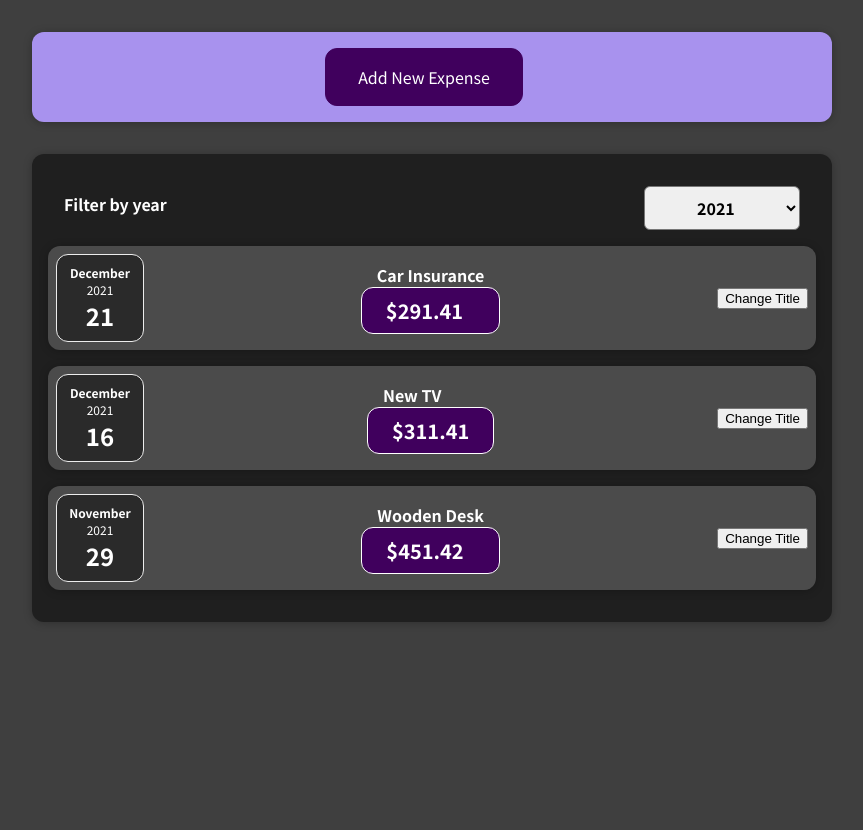
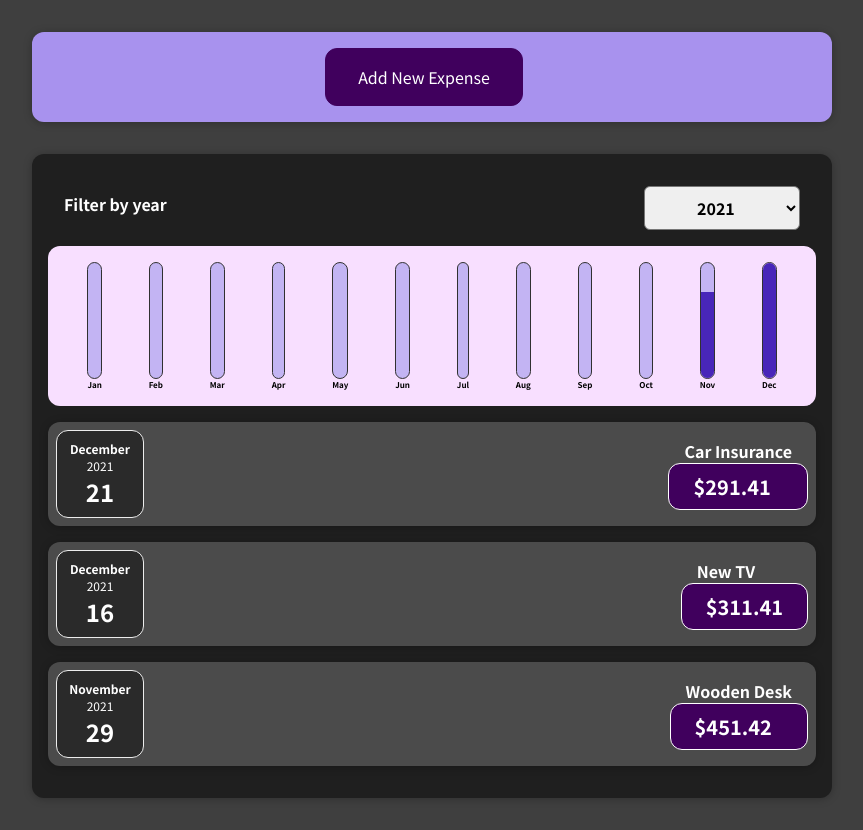
Before and after one commit to clopst/react-complete-guide, a React (Create React App) app: page / in a window 1280 px wide. Shown: the whole page, without its empty margins (208-1071 px from the left). Before the commit the page ends 800 px from the top, so only its background shows below. Built offline with nearby package versions, Linux system fonts and the light colour scheme.

Commit message:
create expenses chart

```diff
--- /dev/null
+++ b/src/components/Chart/Chart.css
@@ -0,0 +1,9 @@
+.chart {
+  padding: 1rem;
+  border-radius: 12px;
+  background-color: #f8dfff;
+  text-align: center;
+  display: flex;
+  justify-content: space-around;
+  height: 10rem;
+}
--- /dev/null
+++ b/src/components/Chart/Chart.js
@@ -0,0 +1,22 @@
+import { ChartBar } from './ChartBar';
+import './Chart.css';
+
+export const Chart = (props) => {
+  const { dataPoints } = props;
+
+  const dataPointsValue = dataPoints.map((dataPoint) => dataPoint.value);
+  const totalMaximum = Math.max(...dataPointsValue);
+
+  return (
+    <div className="chart">
+      {dataPoints.map((dataPoint) => (
+        <ChartBar
+          key={dataPoint.label}
+          label={dataPoint.label}
+          value={dataPoint.value}
+          maxValue={totalMaximum}
+        />
+      ))}
+    </div>
+  );
+};
--- /dev/null
+++ b/src/components/Chart/ChartBar.css
@@ -0,0 +1,30 @@
+.chart-bar {
+  height: 100%;
+  display: flex;
+  flex-direction: column;
+  align-items: center;
+}
+
+.chart-bar__inner {
+  height: 100%;
+  width: 100%;
+  border: 1px solid #313131;
+  border-radius: 12px;
+  background-color: #c3b4f3;
+  overflow: hidden;
+  display: flex;
+  flex-direction: column;
+  justify-content: flex-end;
+}
+
+.chart-bar__fill {
+  background-color: #4826b9;
+  width: 100%;
+  transition: all 0.3s ease-out;
+}
+
+.chart-bar__label {
+  font-weight: bold;
+  font-size: 0.5rem;
+  text-align: center;
+}
--- /dev/null
+++ b/src/components/Chart/ChartBar.js
@@ -0,0 +1,20 @@
+import './ChartBar.css';
+
+export const ChartBar = (props) => {
+  const { label, value, maxValue } = props;
+
+  let barFilHeight = '0%';
+  if (maxValue > 0) {
+    barFilHeight = Math.round((value / maxValue) * 100) + '%';
+  }
+
+  return (
+    <div className="chart-bar">
+      <div className="chart-bar__inner">
+        <div className="chart-bar__fill" style={{ height: barFilHeight }}></div>
+      </div>
+
+      <div className="chart-bar__label">{label}</div>
+    </div>
+  );
+};
--- a/src/components/Expenses/ExpenseItem.js
+++ b/src/components/Expenses/ExpenseItem.js
@@ -23,7 +23,7 @@ export const ExpenseItem = (props) => {
           <h2>{expenseTitle}</h2>
           <div className="expense-item__price">${amount}</div>
         </div>
-        <button onClick={handleClick}>Change Title</button>
+        {/* <button onClick={handleClick}>Change Title</button> */}
       </Card>
     </li>
   );
--- a/src/components/Expenses/Expenses.js
+++ b/src/components/Expenses/Expenses.js
@@ -3,6 +3,7 @@ import { Card } from '../UI/Card';
 import { ExpensesFilter } from './ExpensesFilter';
 import { ExpensesList } from './ExpensesList';
 import './Expenses.css';
+import { ExpensesChart } from './ExpensesChart';
 
 export const Expenses = (props) => {
   const { items } = props;
@@ -20,6 +21,7 @@ export const Expenses = (props) => {
   return (
     <Card className="expenses">
       <ExpensesFilter value={filterYear} onChange={handleFilterChange} />
+      <ExpensesChart expenses={filteredExpenses} />
       <ExpensesList items={filteredExpenses} />
     </Card>
   );
--- /dev/null
+++ b/src/components/Expenses/ExpensesChart.js
@@ -0,0 +1,27 @@
+import { Chart } from '../Chart/Chart';
+
+export const ExpensesChart = (props) => {
+  const { expenses } = props;
+
+  const chartDataPoints = [
+    { label: 'Jan', value: 0 },
+    { label: 'Feb', value: 0 },
+    { label: 'Mar', value: 0 },
+    { label: 'Apr', value: 0 },
+    { label: 'May', value: 0 },
+    { label: 'Jun', value: 0 },
+    { label: 'Jul', value: 0 },
+    { label: 'Aug', value: 0 },
+    { label: 'Sep', value: 0 },
+    { label: 'Oct', value: 0 },
+    { label: 'Nov', value: 0 },
+    { label: 'Dec', value: 0 },
+  ];
+
+  for (const expense of expenses) {
+    const expenseMonth = expense.date.getMonth();
+    chartDataPoints[expenseMonth].value += expense.amount;
+  }
+
+  return <Chart dataPoints={chartDataPoints} />;
+};
```
